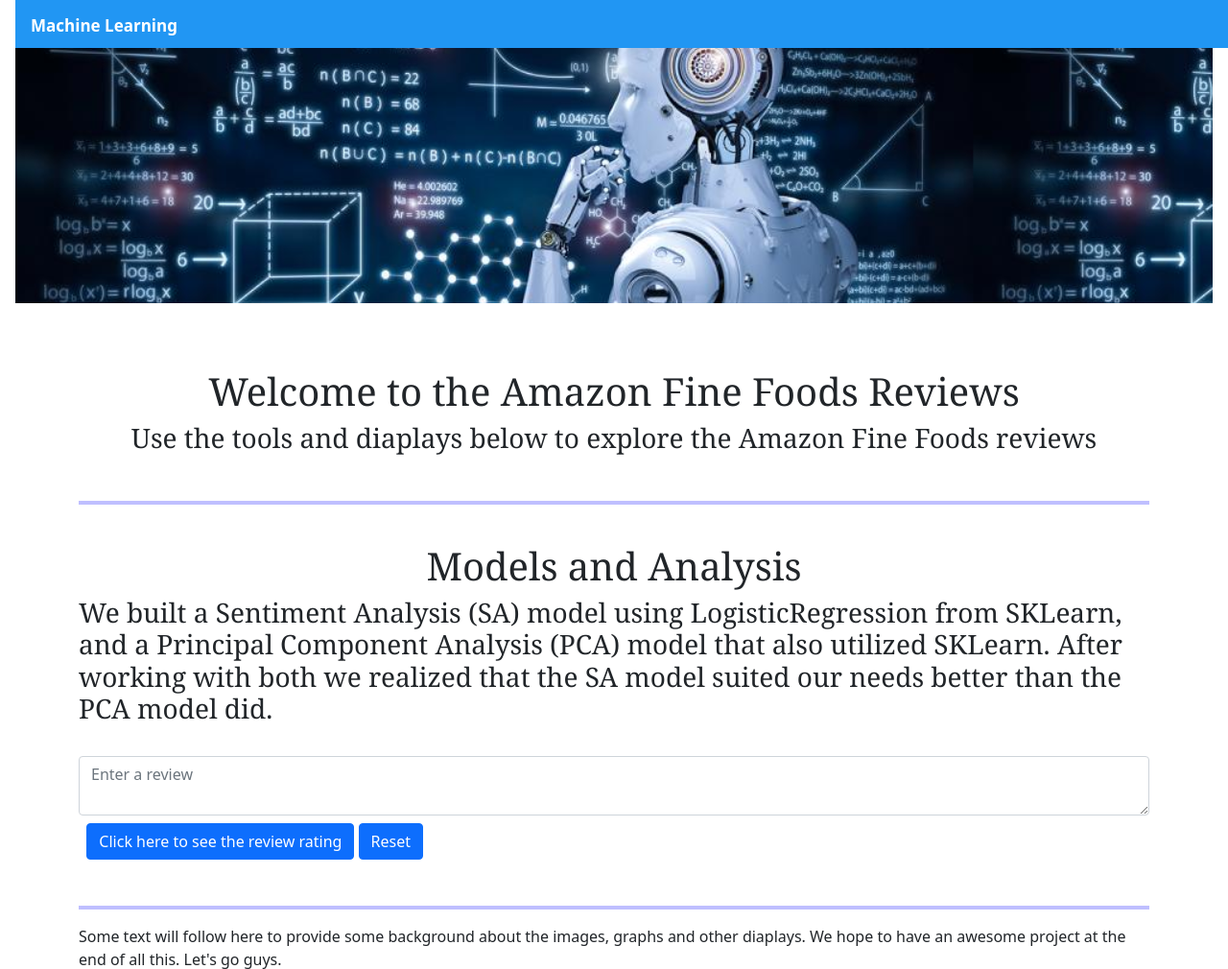
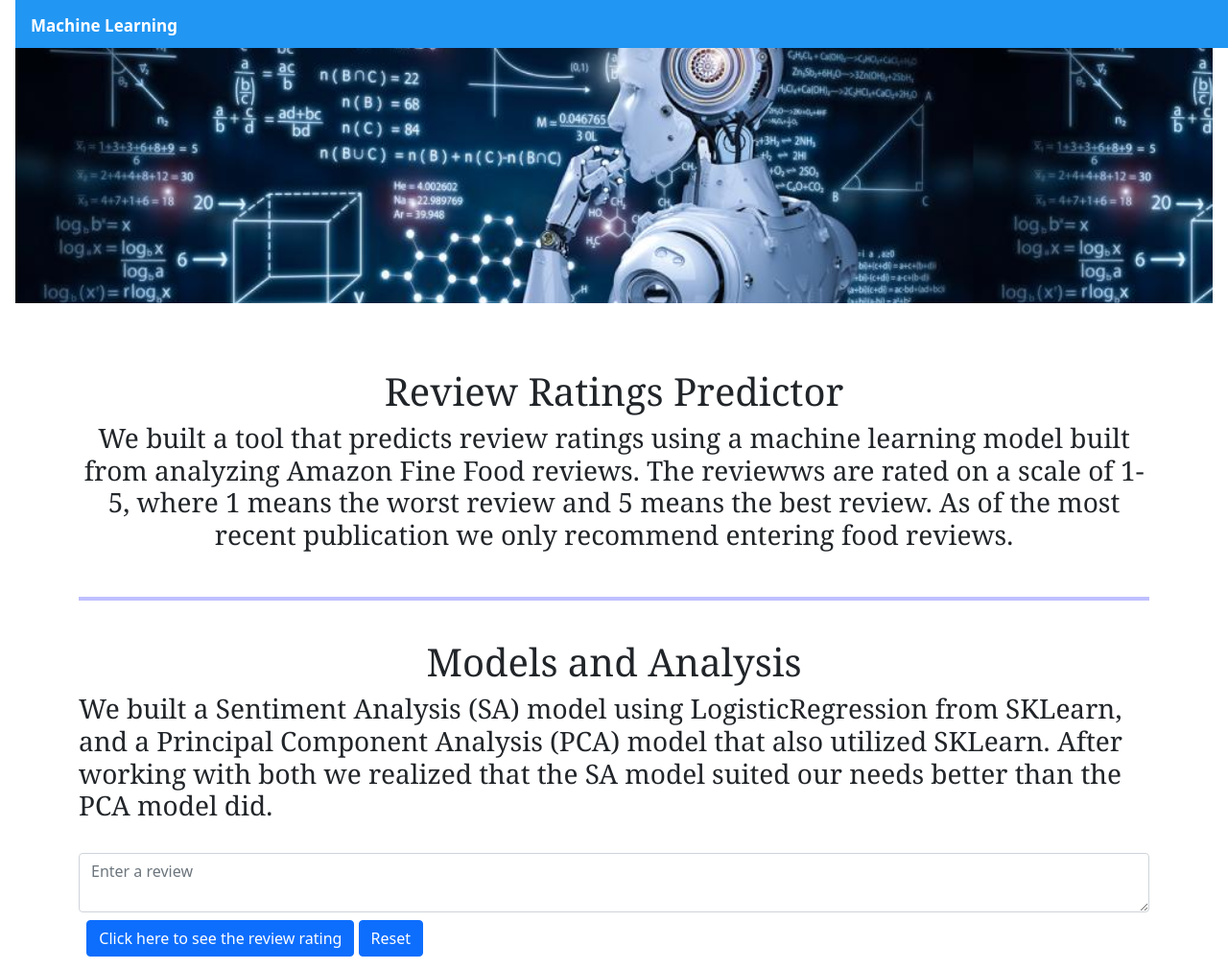
Before and after one commit to yukamara/final_project, a Flask app: page / in a window 1280 px wide. Shown: the top 1010 px of the page at 96% size. Run offline with Flask 2, Linux system fonts and the light colour scheme; parts of the project's set-up code (start-up, migrations or seed data) failed here and were passed over; some libraries are stand-ins or nearby versions.

Commit message:
Update index.html

```diff
--- a/templates/index.html
+++ b/templates/index.html
@@ -36,9 +36,13 @@
             <div class="container pt-5">
                 <div class="row">
                     <div class="head-text col-md-12">
-                        <h1>Welcome to the Amazon Fine Foods Reviews</h1>
-                        <h3>Use the tools and diaplays below to explore the Amazon Fine Foods
-                            reviews</h3>
+                        <h1>Review Ratings Predictor</h1>
+                        <h3>
+                            We built a tool that predicts review ratings using a machine learning model built
+                            from analyzing Amazon Fine Food reviews.  The reviewws are rated on a scale of 1-5,
+                            where 1 means the worst review and 5 means the best review.  As of the most recent
+                            publication we only recommend entering food reviews.
+                        </h3>
                     </div>
                 </div>
                 <br>
```
